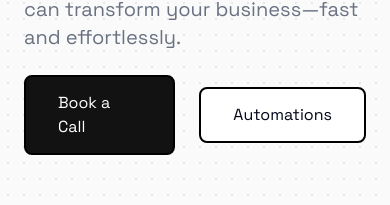
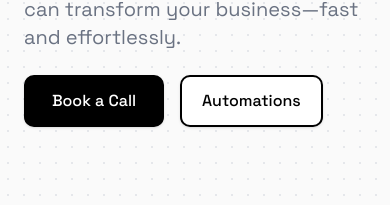
Before and after one commit to vicKituku/flux, a Next.js app: page / in a window 390 px wide. Shown: the part 389-594 px from the top of the page. Built offline with nearby package versions, Linux system fonts and the light colour scheme.

Commit message:
style: Improve homepage CTA buttons design and responsiveness

```diff
--- a/app/page.tsx
+++ b/app/page.tsx
@@ -228,40 +228,67 @@ export default function Home() {
                  flex
                   md:justify-center
                   items-center
-                  gap-x-6
+                  gap-x-4
+                  md:gap-x-6
                    "
           >
             <Link
               href="/meeting"
-              className="py-3.5
-            px-8
-            md:px-12
+              className="
+                inline-flex
+                items-center
+                justify-center
+                px-5
+                md:px-8
+                py-3
+                text-base
                 md:text-lg
-      hover:bg-[#abcbff]
-      rounded-[8px]
+                font-medium
+                text-white
+                bg-black
+                rounded-lg
                 border-2
                 border-black
-      dark:border-white
-       bg-[#121212]
-       text-white
-       transition
-       duration-200
-       hover:shadow-[2px_2px_rgba(0,0,0),4px_4px_rgba(0,0,0),6px_6px_rgba(0,0,0),8px_8px_rgba(0,0,0),10px_10px_0px_0px_rgba(0,0,0)] dark:shadow-[2px_2px_rgba(255,255,255),4px_4px_rgba(255,255,255),6px_6px_rgba(255,255,255),8px_8px_rgba(255,255,255),10px_10px_0px_0px_rgba(255,255,255)] "
+                hover:bg-blue-600
+                hover:border-blue-600
+                hover:scale-105
+                transition-all
+                duration-300
+                whitespace-nowrap
+                shadow-sm
+                hover:shadow-md
+                min-w-[140px]
+                md:min-w-[160px]
+              "
             >
               Book a Call
             </Link>
             <Link
               href={"/automations"}
               className="
+                inline-flex
+                items-center
+                justify-center
+                px-5
+                md:px-8
+                py-3
+                text-base
+                md:text-lg
+                font-medium
                 bg-white
-   py-3.5
-   px-8
-   md:px-12
-      md:text-lg
+                text-black
+                rounded-lg
                 border-2
                 border-black
-        rounded-[8px]
-        hover:shadow-[2px_2px_rgba(0,0,0),4px_4px_rgba(0,0,0),6px_6px_rgba(0,0,0),8px_8px_rgba(0,0,0),10px_10px_0px_0px_rgba(0,0,0)] dark:shadow-[2px_2px_rgba(255,255,255),4px_4px_rgba(255,255,255),6px_6px_rgba(255,255,255),8px_8px_rgba(255,255,255),10px_10px_0px_0px_rgba(255,255,255)]"
+                hover:bg-gray-50
+                hover:scale-105
+                transition-all
+                duration-300
+                shadow-sm
+                hover:shadow-md
+                min-w-[140px]
+                md:min-w-[160px]
+              "
             >
               Automations
             </Link>
```
Lines whose indentation alone changed are shown as unchanged.
